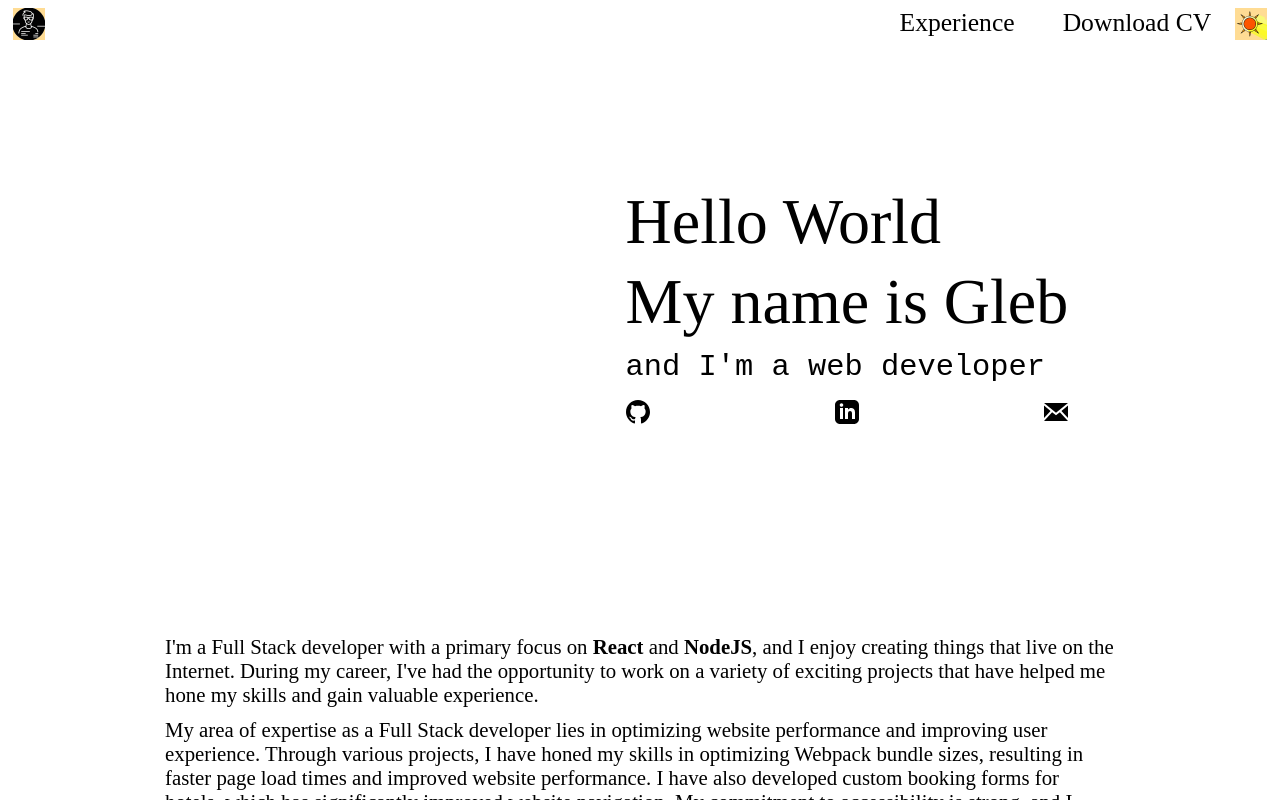
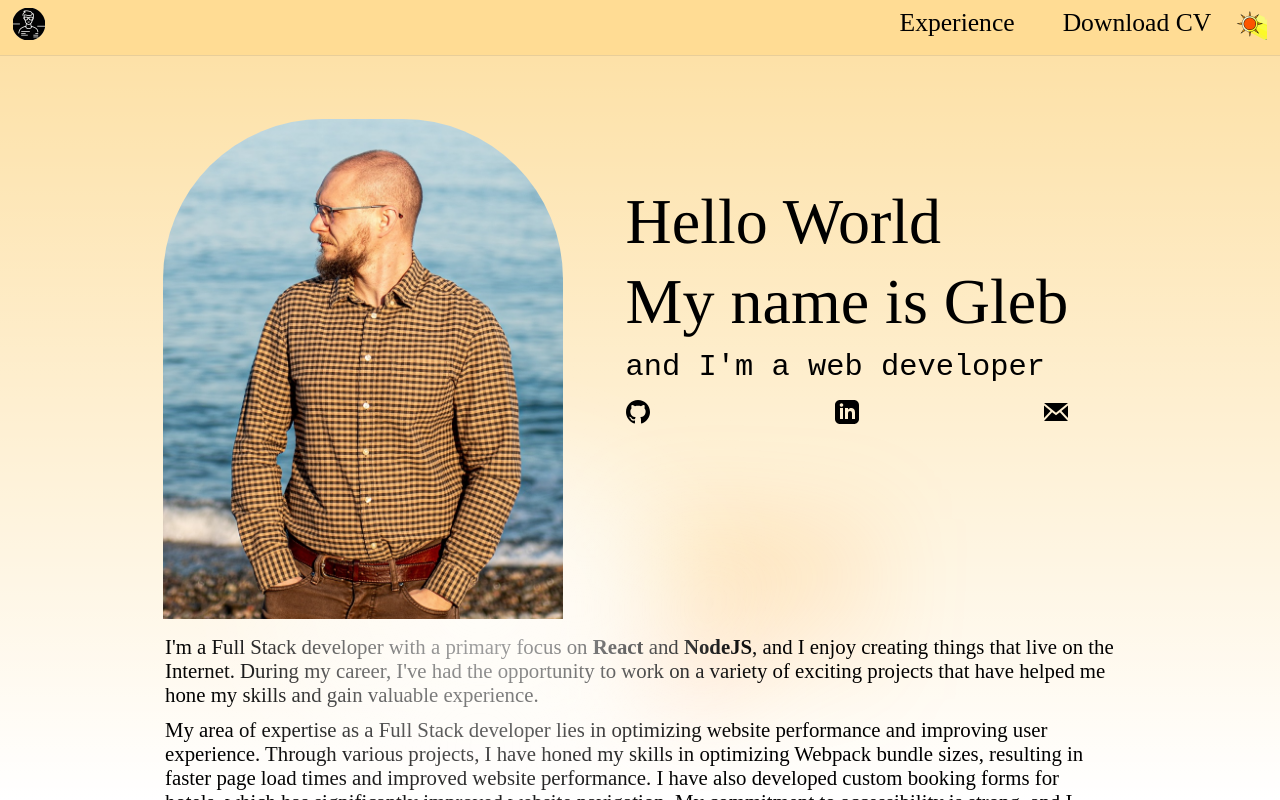
Before and after one commit to GlebShulga/privateApp, a Next.js app: page / in a window 1280 px wide. Built offline with nearby package versions, Linux system fonts and the light colour scheme.

Commit message:
fix bug with theme switching after reload page

```diff
--- a/src/components/header/header.tsx
+++ b/src/components/header/header.tsx
@@ -16,6 +16,8 @@ export const Header = (): JSX.Element => {
   const [isDarkMode, setIsDarkMode] = useState(() => {
     if (typeof window !== "undefined") {
       const savedTheme = window.localStorage.getItem("theme");
+      document.body.className = savedTheme ?? "light";
+
       return savedTheme === "dark";
     }
     return false;
--- a/src/styles/globals.scss
+++ b/src/styles/globals.scss
@@ -94,8 +94,24 @@ body {
 
 body {
   color: var(--foreground);
-  background: linear-gradient(to bottom, transparent, var(--background-end))
+  background: linear-gradient(
+      to bottom,
+      transparent 0%,
+      var(--background-end) 100%
+    )
     var(--background-start);
+}
+
+body::before {
+  content: "";
+  display: block;
+  position: absolute;
+  top: 0;
+  left: 0;
+  width: 100%;
+  height: 100%;
+  background: inherit;
+  z-index: -1;
 }
 
 a {
@@ -112,4 +128,13 @@ h1 {
   html {
     color-scheme: dark;
   }
+
+  @supports not (
+    background-image:
+      linear-gradient(to bottom, transparent 0%, var(--background-end) 100%)
+  ) {
+    body::before {
+      background: var(--background-start);
+    }
+  }
 }
```
